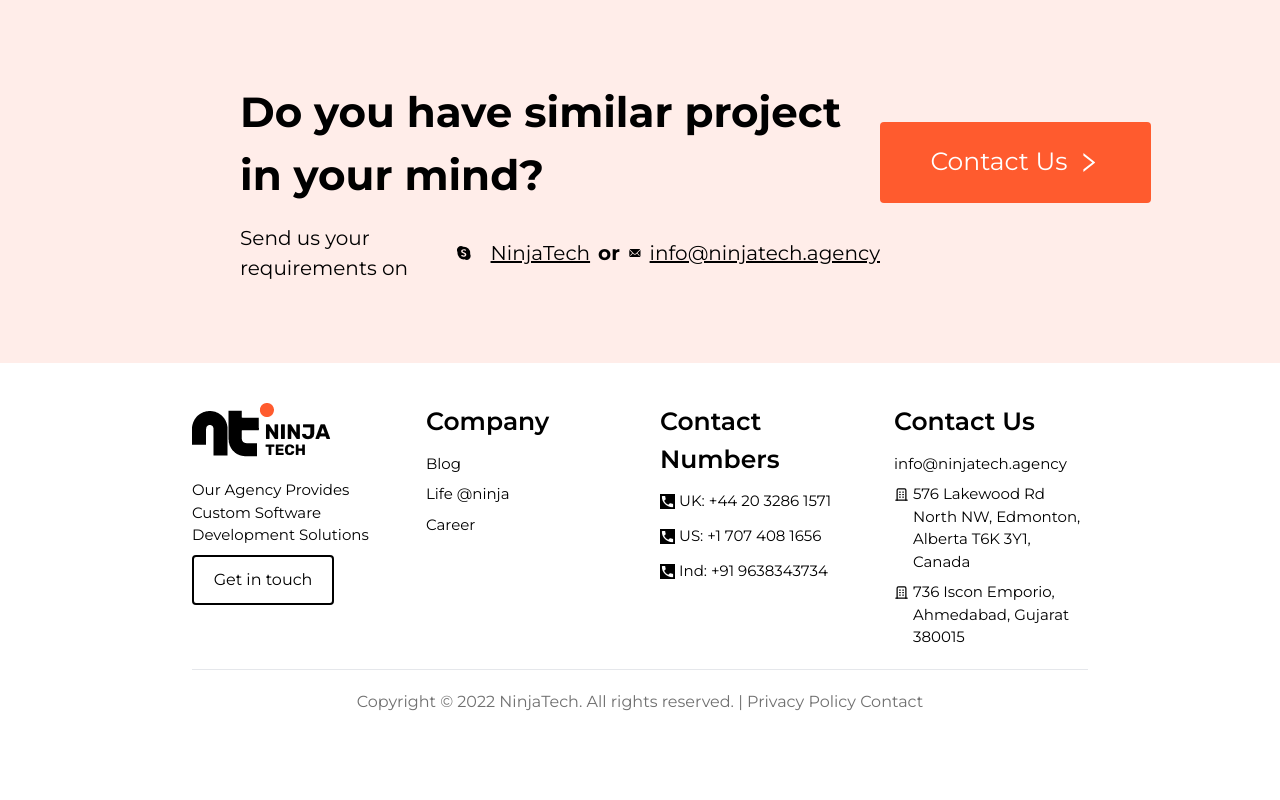
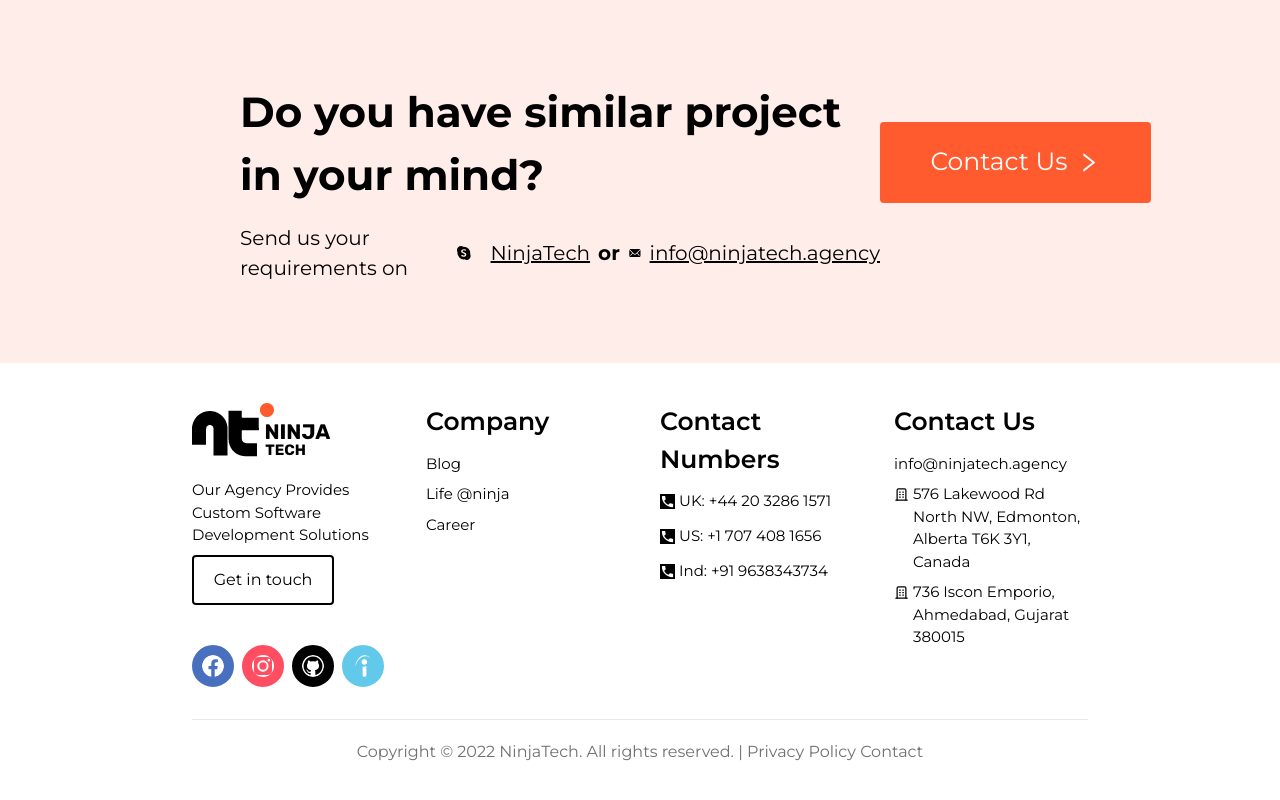
Before and after one commit to noumankhandatu/Ninja-Tech, a Next.js app: page / in a window 1280 px wide. Shown: the part 5532-6332 px from the top of the page. Before the commit the page ends 6298 px from the top, so only its background shows below. Built offline with nearby package versions, Linux system fonts and the light colour scheme; a web font is replaced by a local one.

Commit message:
footer icons added

```diff
--- a/scr/components/organism/footer.tsx
+++ b/scr/components/organism/footer.tsx
@@ -4,11 +4,17 @@
 import AppFont from "../atom/AppFont";
 import { IoMdCall } from "react-icons/io";
 import { TbBuilding } from "react-icons/tb";
+import { BsFacebook } from "react-icons/bs";
+import { BsInstagram } from "react-icons/bs";
+import { VscGithub } from "react-icons/vsc";
+import { SiIndeed } from "react-icons/si";
 import Button from "../molecule/button";
 const Footer = () => {
+  const iconsProp =
+    "h-[42px] w-[42px] p-2 cursor-pointer rounded-full ease-in-out duration-700";
   return (
     <Wrapper contained={true} className="pt-10 pb-10 ">
-      <div className="grid lg:grid-cols-4  grid-cols-1 gap-10">
+      <div className="grid lg:grid-cols-4  grid-cols-1 gap-10 ">
         <div>
           <Image
             src="/logo.png"
@@ -20,6 +26,20 @@
             Our Agency Provides Custom Software Development Solutions
           </AppFont>
           <Button variant="outlined">Get in touch</Button>
+          <div className="flex pt-10 pb-5">
+            <BsFacebook
+              className={`${iconsProp} hover:text-[#4970BF] hover:bg-white   bg-[#4970BF] border-2 border-[#4970BF]  text-white`}
+            />
+            <BsInstagram
+              className={` ${iconsProp} hover:text-[#FF4D62]  hover:bg-white  bg-[#FF4D62]  border-2 border-[#FF4D62]  ml-2  text-white`}
+            />
+            <VscGithub
+              className={` ${iconsProp} hover:text-black hover:bg-white   bg-black  border-2 border-[black] rounded-full  ml-2     text-white`}
+            />
+            <SiIndeed
+              className={` ${iconsProp} hover:text-[#63C9EB] bg-[#63C9EB] hover:bg-white   border-2 border-[#63C9EB] ml-2 text-white`}
+            />
+          </div>
         </div>
         <div>
           <p className="text-[25px] font-semibold mb-3">Company</p>
```
